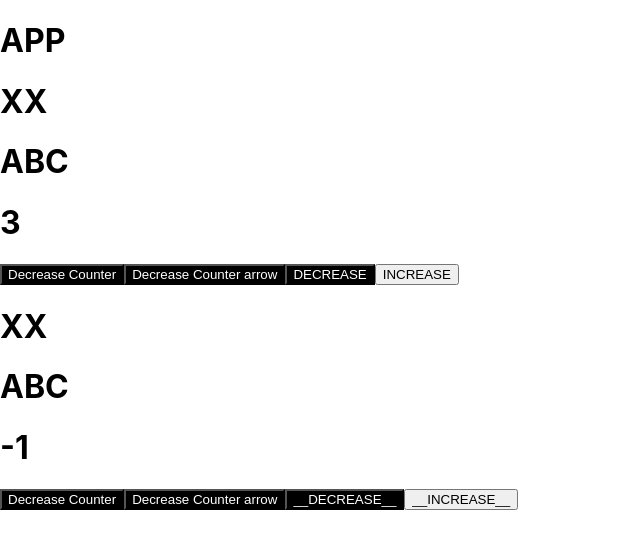
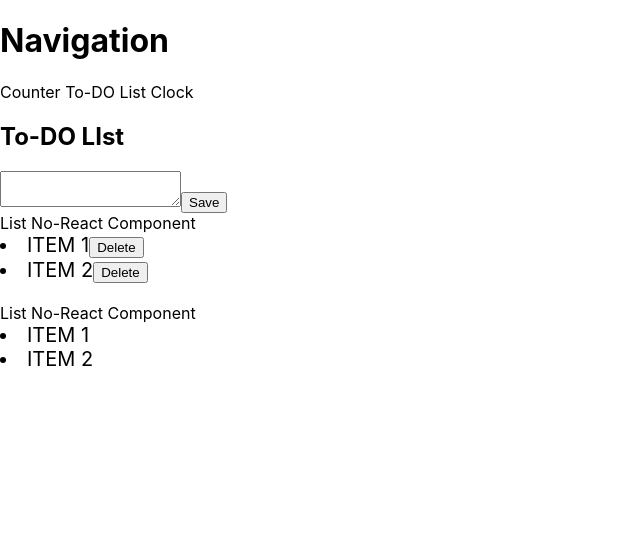
Before and after one commit to tharunsikhinam/react_tutorial, a React (Create React App) app: page / in a window 1280 px wide. Shown: the top 548 px of the page, without its empty margins (0-640 px from the left). Built offline with nearby package versions, Linux system fonts and the light colour scheme; the HTML template or start-up script is replaced by a standard one.

Commit message:
added files for session 3

```diff
--- a/src/App.js
+++ b/src/App.js
@@ -1,23 +1,47 @@
 import React, {Component} from 'react';
-import logo from './logo.svg';
 import './App.css';
-import Counter from "./Counter"
+import Counter from "./components/Counter"
+import ToDoList from "./components/ToDoList"
 
 
 // state props
 class App extends Component{
-  constructor()
-  {
+  constructor(){
     super()
+    this.state = {navigation: "ToDoList"}
   }
+  render(){
+    let component = null;
+    switch(this.state.navigation){
+      case "counter": component = <Counter counter={3}
+                                           decrementButtonText={"DECREASE"}
+                                           incrementButtonText={"INCREASE"}/>
+                                           break;
+      case "ToDoList": component =  <ToDoList/>
+                      break;
+      case "clock": component = <div>Clock</div>
+                  break;
+      default: component = null;
+    }
+    return (<div>
+      <h1> Navigation </h1>
+      <a onClick={()=> this.setState({navigation: "counter"})}> Counter </a>
+      <a onClick={()=> this.setState({navigation: "ToDoList"}) }> To-DO List </a>
+      <a onClick={()=> this.setState({navigation: "clock"}) }> Clock </a>
+      {// Turning on or off a component using the ternanry operator
+         }
+      {/*{this.state.navigation === "counter" ? <div>*/}
+      {/*  <Counter counter={3}*/}
+      {/*           decrementButtonText={"DECREASE"}*/}
+      {/*           incrementButtonText={"INCREASE"}/>*/}
+      {/*  <Counter decrementButtonText={"__DECREASE__"}*/}
+      {/*           incrementButtonText={"__INCREASE__"}/>*/}
+      {/*</div> : this.state.navigation === "ToDoList" ? <ToDoList/> : null }*/}
 
-  render(){
-    return (<div>
-      <h1>APP</h1>
-      <Counter counter={3}
-               decrementButtonText={"DECREASE"}
-               incrementButtonText={"INCREASE"}/>
-      <Counter decrementButtonText={"__DECREASE__"} incrementButtonText={"__INCREASE__"}/>
+      {//Turning on and off a component based on switch case
+      }
+      {component}
+
     </div>)
   }
 }
--- a/src/Counter.js
+++ b/src/components/Counter.js
@@ -1,6 +1,5 @@
 import React, {Component} from 'react';
-import logo from './logo.svg';
-import './App.css';
+import '../App.css';
 
 
 // state props
@@ -15,6 +14,11 @@ class Counter extends Component{
         this.onDecreaseButtonClick = this.onDecreaseButtonClick.bind(this)
         this.onIncreaseButtonClick = this.onIncreaseButtonClick.bind(this)
     }
+    componentWillReceiveProps(nextProps, nextContext) {
+        if(this.state.counter !== nextProps.counter)
+            this.setState({counter: nextProps.counter})
+    }
+
     onDecreaseButtonClick(event){
         this.setState({counter: this.state.counter-1})
     }
--- /dev/null
+++ b/src/components/ListComponent.js
@@ -0,0 +1,34 @@
+import React, {Component} from 'react'
+
+// class ListComponent extends Component {
+//     constructor(props){
+//         super(props)
+//     }
+//     render(){
+//         console.log("Props listComponent", this.props )
+//         return <div>
+//             List React Component
+//             {
+//                 this.props.list.map((ele)=>{
+//                     return <li>{ele}</li>
+//                 })
+//             }
+//         </div>
+//     }
+// }
+
+function ListComponent ({list , fontSize, onDeleteItemClick, deleteItem}) {
+    return <div>
+        List No-React Component
+        {list.map((ele,index)=>{
+            return <li
+                style={{fontSize: fontSize}}>{ele}
+                {deleteItem ? <button onClick={(event)=>{
+                    onDeleteItemClick(index)
+                }}>Delete</button> : null}
+            </li>
+        })}
+    </div>
+}
+
+export default ListComponent;
--- /dev/null
+++ b/src/components/ToDoList.js
@@ -0,0 +1,63 @@
+import React, {Component} from 'react';
+import ListComponent from './ListComponent'
+
+class ToDoList extends Component {
+    constructor(props){
+        super(props)
+        // can't do API calls' here
+        this.state = {list: ["ITEM 1", "ITEM 2"],
+                      textboxValue: "" }
+        this.onDeleteItemClick = this.onDeleteItemClick.bind(this)
+    }
+    onDeleteItemClick(index){
+        let newList = this.state.list.slice()
+        newList.splice(index,1)
+        this.setState({list: newList})
+    }
+    componentDidMount() {
+        console.log("TODO LIST COMPONENT MOUNTED")
+        // MAKE AN API CALL
+        // let results = http.get("todolist.com/getTodoItems")
+        // this.setState({list: results})
+    }
+    componentDidUpdate(){
+        console.log("STATE CHANGED")
+    }
+    componentWillUnmount(){
+        console.log("TODO LIST COMPONENT UNMOUNTED")
+    }
+
+    render(){
+        console.log("State ", this.state)
+        console.log("Props ", this.props)
+        return <div>
+            <h2>To-DO LIst</h2>
+            <textarea
+                value={this.state.textboxValue}
+                onChange={(event)=>{
+                console.log(event.target.value)
+                this.setState({textboxValue: event.target.value})
+            }}
+            />
+            <button onClick={()=>{
+                // if we have array's , to create a copy use the slice () method
+                let newList = this.state.list.slice()
+                newList.push(this.state.textboxValue)
+                this.setState({list: newList })
+
+                //empty the textbox
+                this.setState({textboxValue: ""})
+            }}>Save</button>
+            <ListComponent list={this.state.list}
+                           deleteItem={true}
+                           onDeleteItemClick={this.onDeleteItemClick}
+                           fontSize={"20px"} />
+            <br/>
+            <ListComponent list={this.state.list}
+                           deleteItem={false}
+                           fontSize={"20px"} />
+        </div>
+    }
+}
+
+export default ToDoList
```
